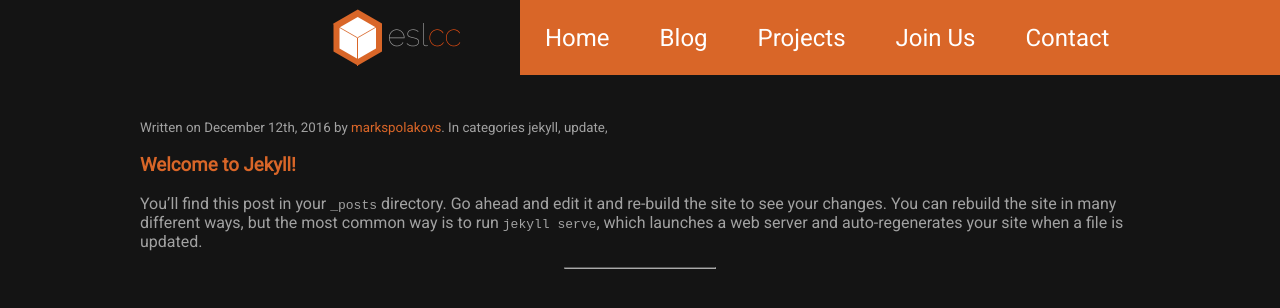
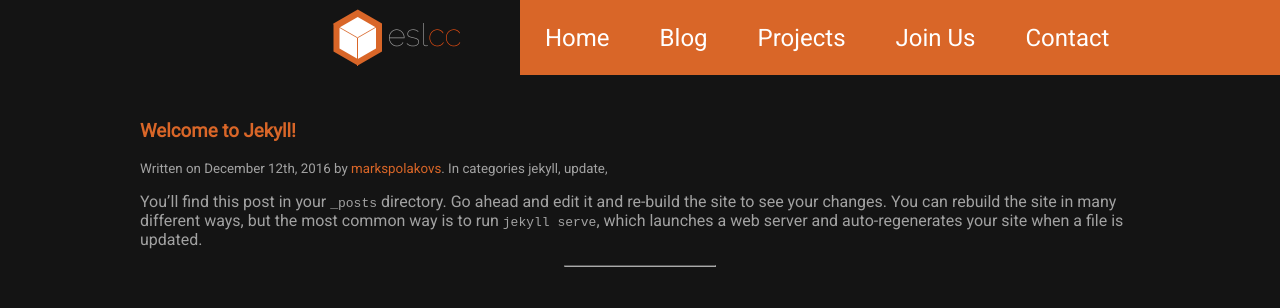
Before and after one commit to eslcc/eslcc.github.io, a Jekyll site: the page built from archive.html, in a window 1280 px wide. Shown: the top 308 px of the page. Built offline with Jekyll 4.4.1, drawn with Linux system fonts in a browser that asks for light colours.

Commit message:
style tweak

```diff
--- a/_includes/archive.html
+++ b/_includes/archive.html
@@ -1,6 +1,7 @@
 {% for post in site.posts %}
 
 <article class="post">
+    <h3><a href="{{post.url}}">{{post.title}}</a></h3>
     <small class="byline">Written on {% assign d = post.date | date: "%d" | plus:'0' %}
           {{ post.date | date: "%B" }}
           {% case d %}
@@ -10,7 +11,6 @@
           {% else %}{{ d }}th,
           {% endcase %}
           {{ post.date | date: "%Y" }} by <span class="author">{{ post.author }}</span>. In categories {% for category in post.categories %}<span class="category">{{category}}</span>, {% endfor %}</small>
-    <h3><a href="{{post.url}}">{{post.title}}</a></h3>
     {{ post.excerpt }}
     <hr>
 </article>
```
